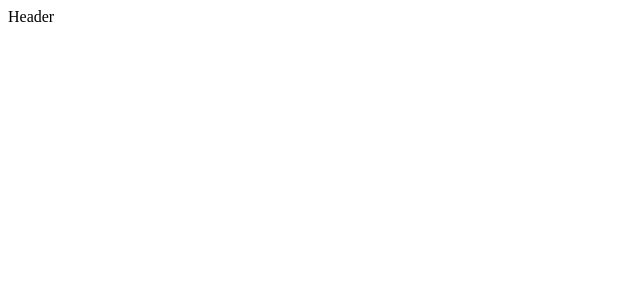
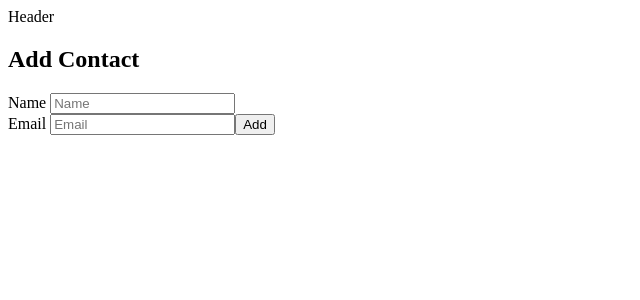
Before and after one commit to Moonijaz/React-js, a React app in the folder Contact-manager/: page / in a window 1280 px wide. Shown: the top 300 px of the page, without its empty margins (0-640 px from the left). Built offline with nearby package versions, Linux system fonts and the light colour scheme; the HTML template or start-up script is replaced by a standard one.

Commit message:
Add AddContact to App.jsx

```diff
--- a/Contact-manager/src/App.jsx
+++ b/Contact-manager/src/App.jsx
@@ -1,7 +1,7 @@
 
 import React from 'react'
 import Header from "./Components/Header";
-
+import AddContact from './Components/AddContact';
 
 
 
@@ -10,6 +10,7 @@ function App() {
   return (
     <>
       <Header/>
+      <AddContact/>
     </>
   )
 }
```
